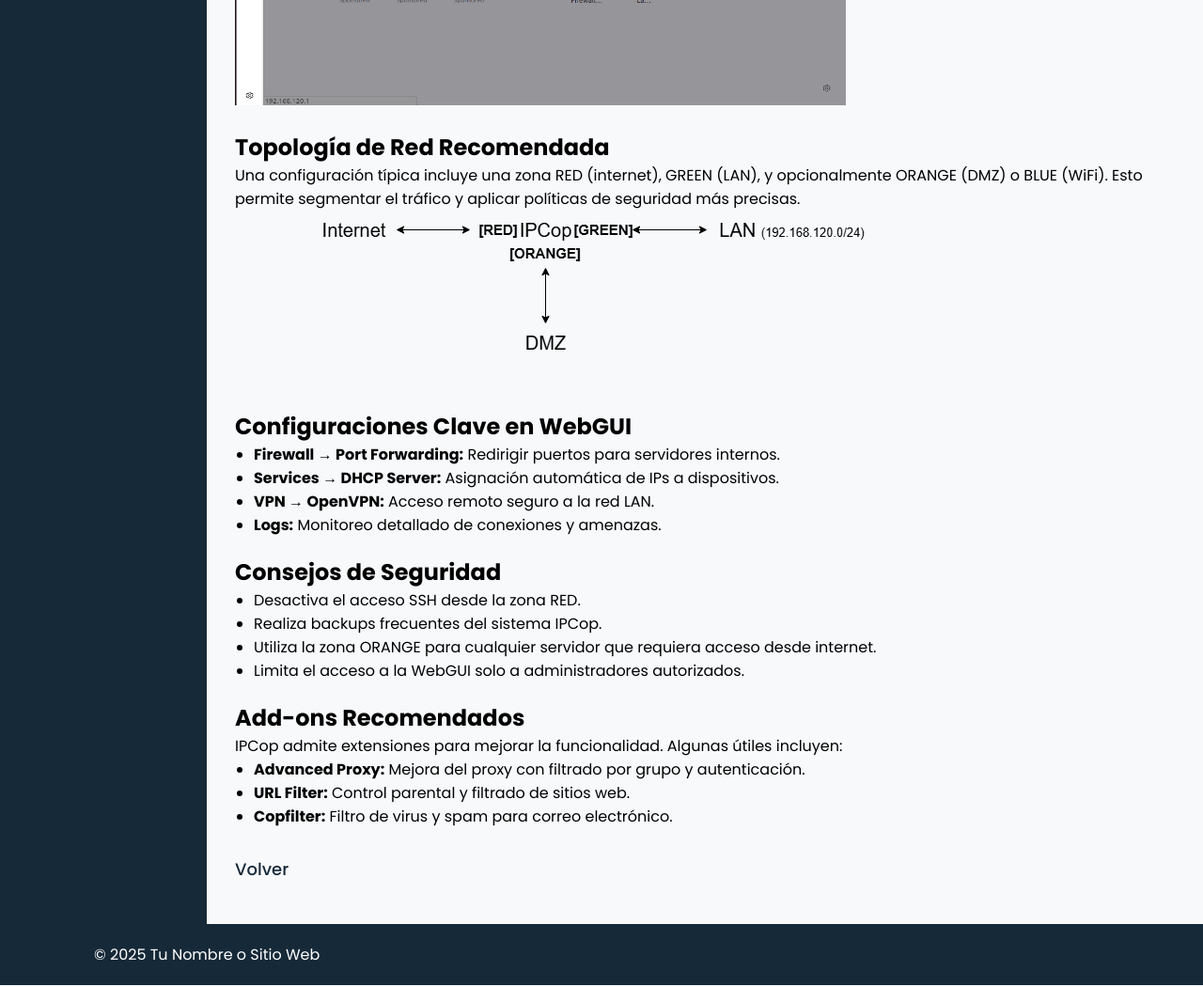
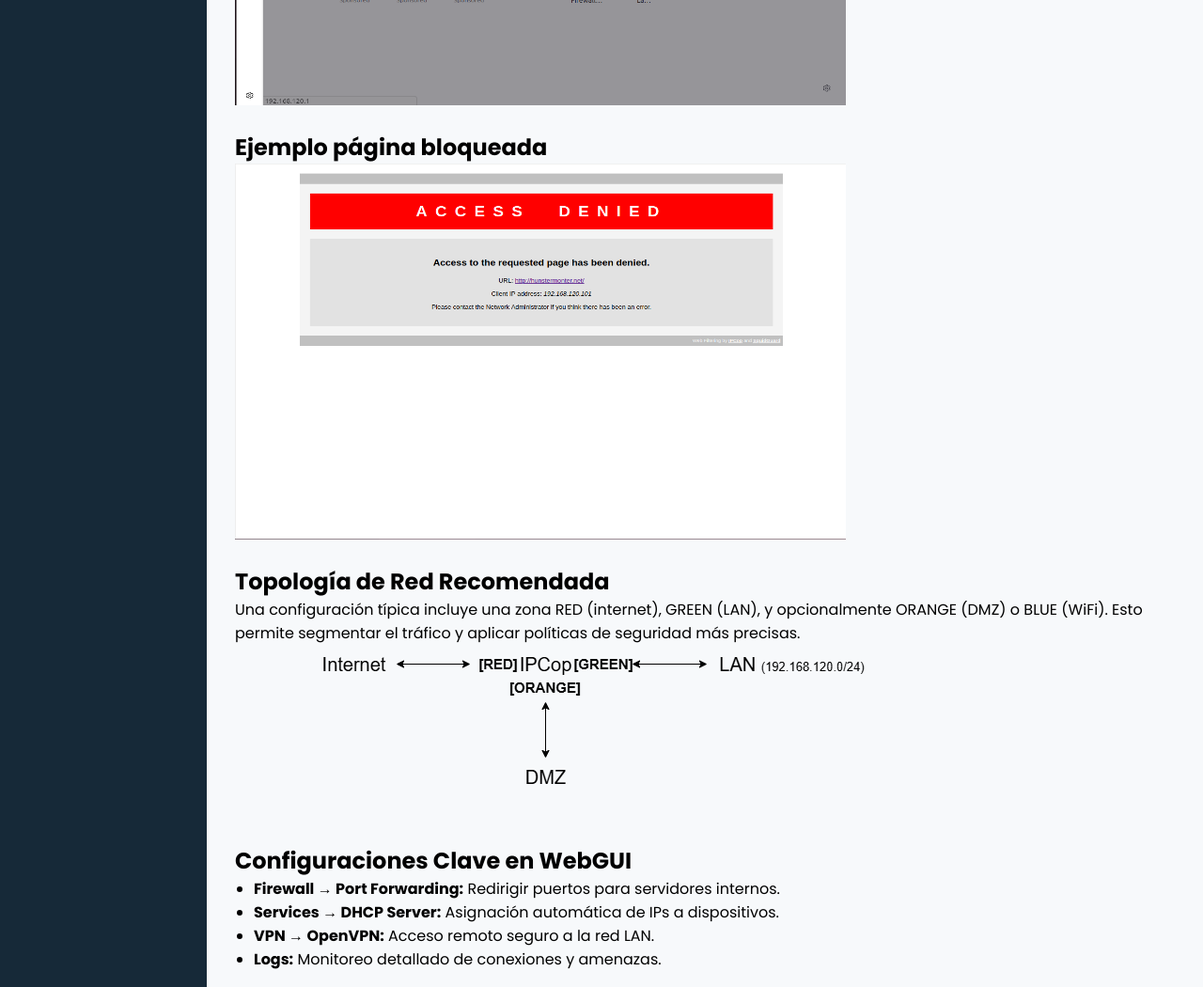
Before and after one commit to Filxter/website, a website: page public/tutoriales/firewall2.html in a window 1280 px wide. Shown: the part 1020-2070 px from the top of the page at 94% size. Drawn offline with Linux system fonts and the light colour scheme.

Commit message:
firewallers

```diff
--- a/public/tutoriales/firewall2.html
+++ b/public/tutoriales/firewall2.html
@@ -60,6 +60,11 @@
       </section>
 
       <section>
+        <h2>Ejemplo página bloqueada</h2>
+        <img src="images/firewall2.png" width=650 height=400>
+      </section>
+
+      <section>
         <h2 id=top>Topología de Red Recomendada</h2>
         <p>Una configuración típica incluye una zona RED (internet), GREEN (LAN), y opcionalmente ORANGE (DMZ) o BLUE (WiFi). Esto permite segmentar el tráfico y aplicar políticas de seguridad más precisas.</p>
         <pre>
```
Also changed, not shown: public/tutoriales/images/firewall2.png (added).
